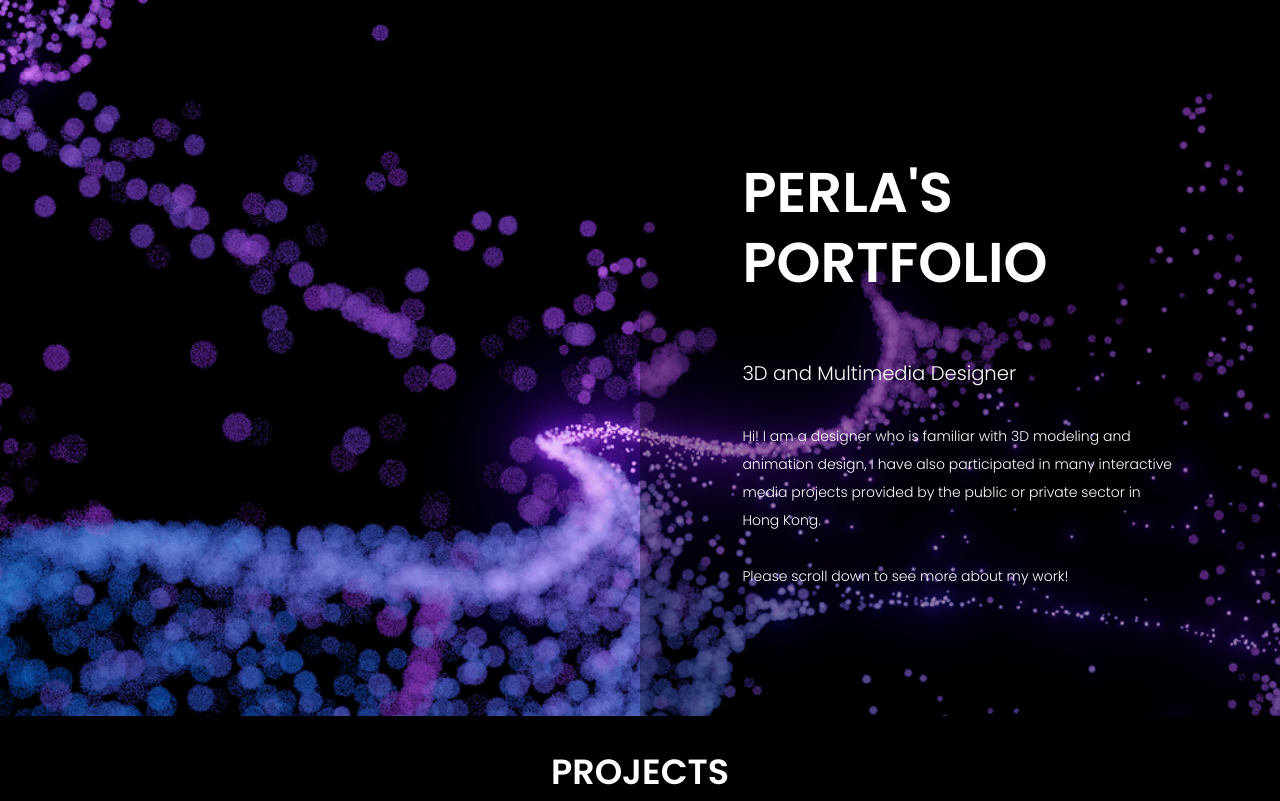
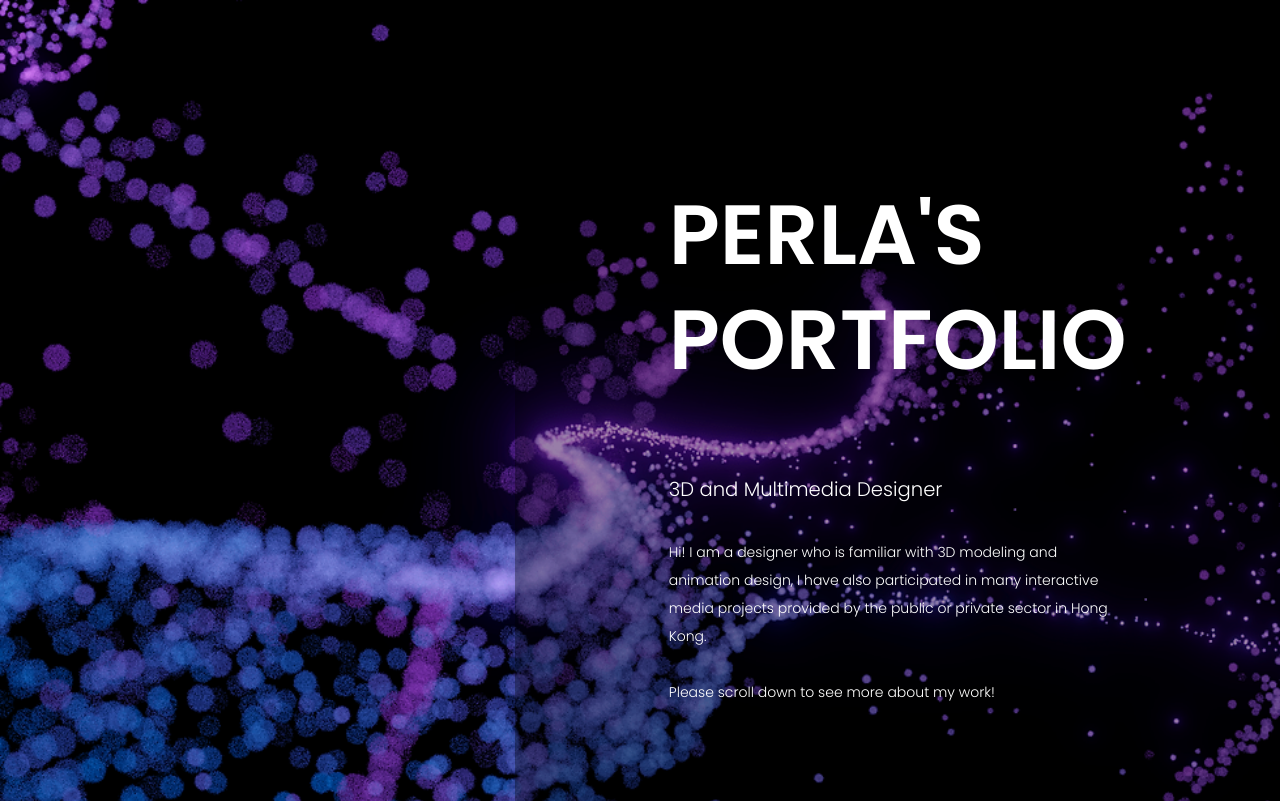
Before and after one commit to swthugo/swthugo.github.io, a plain HTML site: page index.html in a window 1280 px wide. Shown: the top 801 px of the page. Drawn offline with Linux system fonts and the light colour scheme.

Commit message:
Update styles.css

```diff
--- a/styles.css
+++ b/styles.css
@@ -36,6 +36,7 @@ ul {
     font-size: 4rem;
     font-weight: 600;
     line-height: 1.25em;
+    word-wrap: break-word;
 }
 
 #hero.container .title {
@@ -63,7 +64,7 @@ ul {
 }
 
 #projects .subtitle {
-    font-size: 2.5rem;
+    font-size: 3.2rem;
     font-weight: 600;
     text-align: center;
 }
@@ -140,6 +141,7 @@ ul {
     }
     #projects .project {
         display: flex;
+        min-height: 560px;
     }
     #projects .image {
         flex: 1 1 65%;
@@ -155,12 +157,23 @@ ul {
     #projects .project:nth-child(even) .col.image {
         order: 2;
     }
+    #projects .subtitle {
+        padding: 6rem 0;
+        font-size:
+    }
     #hero.container {
         display: flex;
         justify-content: flex-end;
+        height: 60rem;
     }
     #hero.container .col {
         flex-basis: 50%;
-        padding: 8rem 8vw;
+        padding: 8rem 12vw;
+    }
+    #hero.container .headline {
+        font-size: 6rem;
+        font-weight: 600;
+        line-height: 1.25em;
+        word-wrap: break-word;
     }
 }
```
